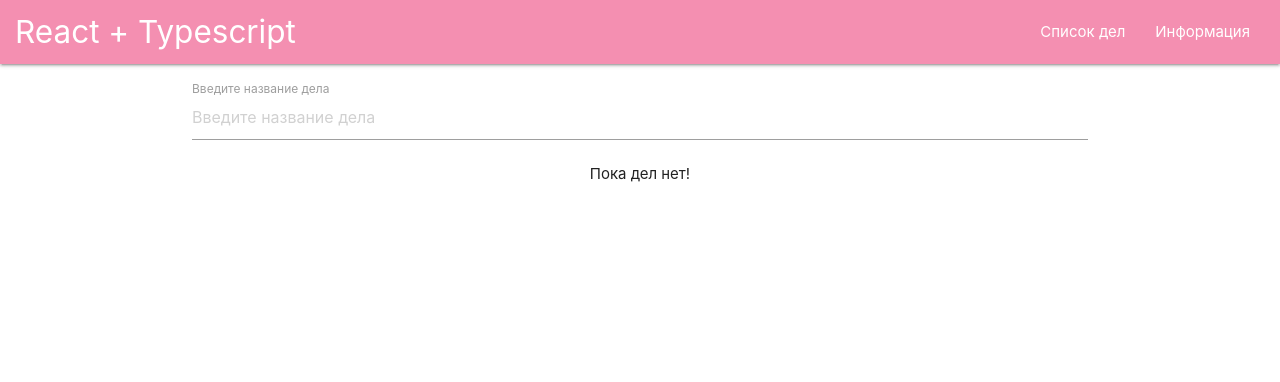
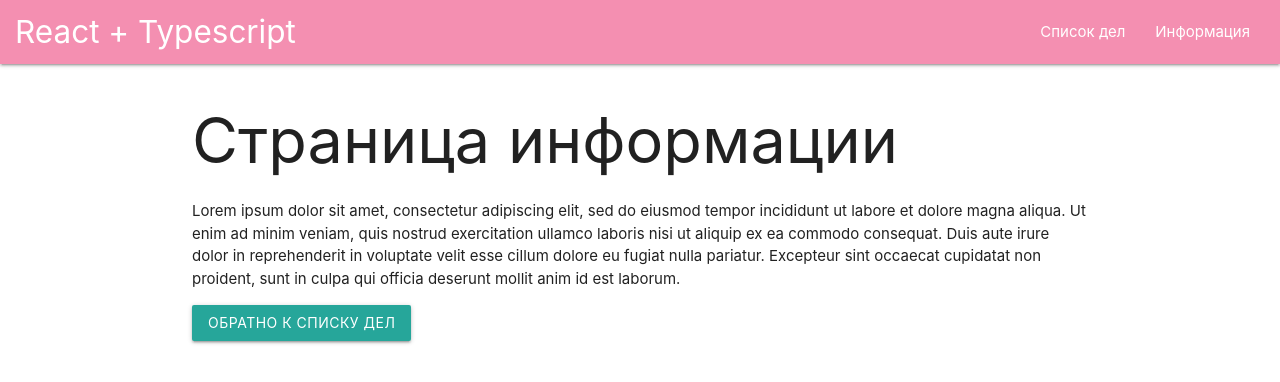
Before and after one commit to MariaChumerina/todo-react-ts, a React (Create React App) app: page /about in a window 1280 px wide. Shown: the top 382 px of the page. Built offline with nearby package versions, Linux system fonts and the light colour scheme.

Commit message:
add routing

```diff
--- a/package.json
+++ b/package.json
@@ -10,8 +10,10 @@
     "@types/node": "^12.19.14",
     "@types/react": "^16.14.2",
     "@types/react-dom": "^16.9.10",
+    "@types/react-router-dom": "^5.1.7",
     "react": "^17.0.1",
     "react-dom": "^17.0.1",
+    "react-router-dom": "^5.2.0",
     "react-scripts": "4.0.1",
     "typescript": "^4.1.3",
     "web-vitals": "^0.2.4"
--- a/src/App.tsx
+++ b/src/App.tsx
@@ -1,60 +1,22 @@
-import React, { useState, useEffect } from 'react';
+import React from 'react';
+import { BrowserRouter, Switch, Route } from 'react-router-dom';
 import './App.css';
 import { Navbar } from "./components/Navbar";
-import { TodoForm } from "./components/TodoForm";
-import { TodoList } from "./components/TodoList";
-import { Todo } from "./interfaces";
+import { TodosPage } from "./pages/TodosPage";
+import { AboutPage } from "./pages/AboutPage";
 
 const App: React.FC = () => {
-    const [todos, setTodos] = useState<Todo[]>([]);
-
-    useEffect(() => {
-        const saved = JSON.parse(localStorage.getItem('todos') || '[]') as Todo[];
-
-        setTodos(saved);
-    }, []);
-
-    useEffect(() => {
-        localStorage.setItem('todos', JSON.stringify(todos));
-    }, [todos]);
-
-    const addHandler = (title: string) => {
-        const newTodo: Todo = {
-            title,
-            id: Date.now(),
-            completed: false,
-        }
-        setTodos(prev => [newTodo, ...prev]);
-    }
-
-    const toggleHandler = (id: number) => {
-        setTodos(prev => prev.map(todo => {
-            if (todo.id === id) {
-                return {
-                    ...todo,
-                    completed: !todo.completed
-                }
-
-            }
-            return todo;
-        }));
-    }
-
-    const removeHandler = (id: number) => {
-        const shouldConfirm = window.confirm('Вы уверены, что хотите удалить элемент?');
-        if (shouldConfirm) {
-            setTodos(prev => prev.filter(todo => todo.id !== id));
-        }
-    }
 
     return (
-      <>
+      <BrowserRouter>
         <Navbar />
         <div className="container">
-            <TodoForm onAdd={addHandler}/>
-            <TodoList todos={todos} onToggle={toggleHandler} onRemove={removeHandler} />
+            <Switch>
+                <Route component={TodosPage} path="/" exact />
+                <Route component={AboutPage} path="/about" />
+            </Switch>
         </div>
-      </>
+      </BrowserRouter>
     );
 }
 
--- a/src/components/Navbar.tsx
+++ b/src/components/Navbar.tsx
@@ -1,12 +1,13 @@
 import React from 'react';
+import {NavLink} from "react-router-dom";
 
 export const Navbar: React.FC = () => (
     <nav>
         <div className="nav-wrapper pink lighten-3 px1">
             <a href="/" className="brand-logo">React + Typescript</a>
             <ul className="right hide-on-med-and-down">
-                <li><a href="/">Список дел</a></li>
-                <li><a href="/">Информация</a></li>
+                <li><NavLink to="/">Список дел</NavLink></li>
+                <li><NavLink to="/about">Информация</NavLink></li>
             </ul>
         </div>
     </nav>
--- /dev/null
+++ b/src/pages/AboutPage.tsx
@@ -0,0 +1,19 @@
+import React from 'react';
+import { useHistory } from 'react-router-dom';
+
+export const AboutPage: React.FC = () => {
+    const history = useHistory();
+    return (
+        <>
+            <h1>
+                Страница информации
+            </h1>
+            <p>Lorem ipsum dolor sit amet, consectetur adipiscing elit, sed do eiusmod tempor incididunt ut labore
+                et dolore magna aliqua. Ut enim ad minim veniam, quis nostrud exercitation ullamco laboris nisi ut
+                aliquip ex ea commodo consequat. Duis aute irure dolor in reprehenderit in voluptate velit esse cillum
+                dolore eu fugiat nulla pariatur. Excepteur sint occaecat cupidatat non proident, sunt in culpa qui
+                officia deserunt mollit anim id est laborum.</p>
+            <button className="btn" onClick={() => history.push('/')}>Обратно к списку дел</button>
+        </>
+    );
+}
--- /dev/null
+++ b/src/pages/TodosPage.tsx
@@ -0,0 +1,54 @@
+import React, { useEffect, useState } from 'react';
+import { TodoForm } from "../components/TodoForm";
+import { TodoList } from "../components/TodoList";
+import { Todo } from "../interfaces";
+
+export const TodosPage: React.FC = () => {
+    const [todos, setTodos] = useState<Todo[]>([]);
+
+    useEffect(() => {
+        const saved = JSON.parse(localStorage.getItem('todos') || '[]') as Todo[];
+
+        setTodos(saved);
+    }, []);
+
+    useEffect(() => {
+        localStorage.setItem('todos', JSON.stringify(todos));
+    }, [todos]);
+
+    const addHandler = (title: string) => {
+        const newTodo: Todo = {
+            title,
+            id: Date.now(),
+            completed: false,
+        }
+        setTodos(prev => [newTodo, ...prev]);
+    }
+
+    const toggleHandler = (id: number) => {
+        setTodos(prev => prev.map(todo => {
+            if (todo.id === id) {
+                return {
+                    ...todo,
+                    completed: !todo.completed
+                }
+
+            }
+            return todo;
+        }));
+    }
+
+    const removeHandler = (id: number) => {
+        const shouldConfirm = window.confirm('Вы уверены, что хотите удалить элемент?');
+        if (shouldConfirm) {
+            setTodos(prev => prev.filter(todo => todo.id !== id));
+        }
+    }
+
+    return (
+        <>
+            <TodoForm onAdd={addHandler}/>
+            <TodoList todos={todos} onToggle={toggleHandler} onRemove={removeHandler} />
+        </>
+    );
+}
```
Also changed, not shown: 1 other file (tests, documents, lock files or other folders).
